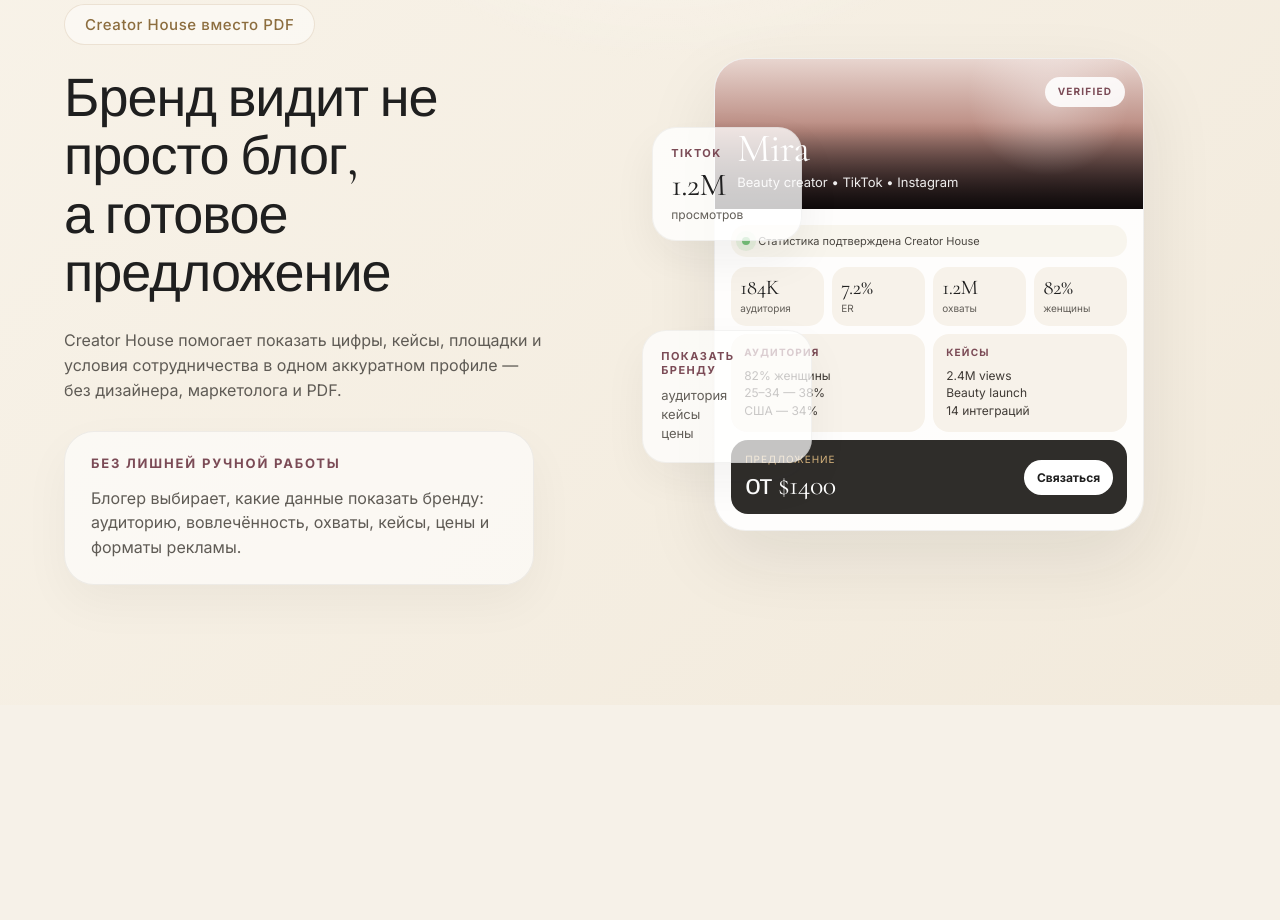
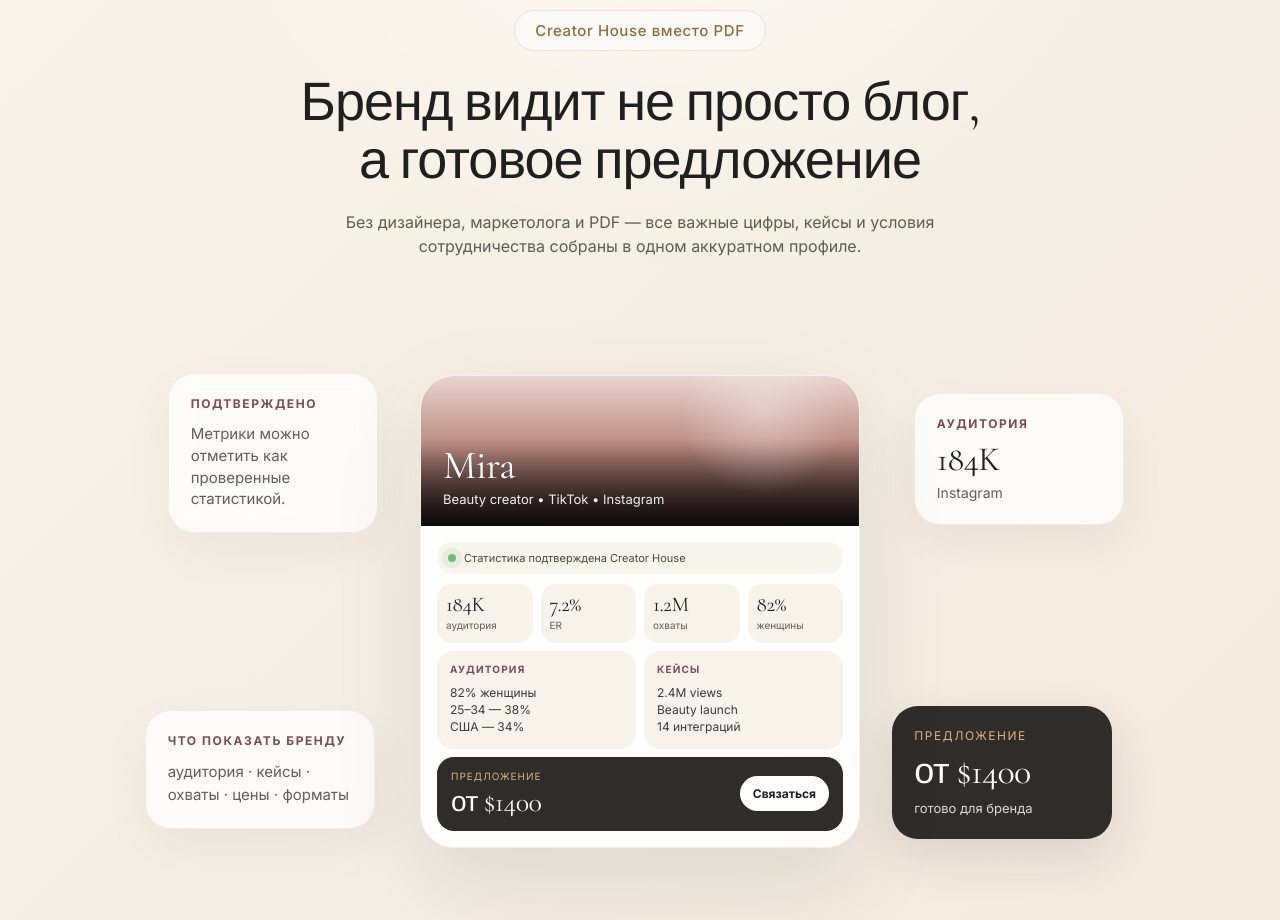
Before and after one commit to tsstish/creator-house, a Next.js app: page / in a window 1280 px wide. Shown: the part 1180-2100 px from the top of the page. Before the commit the page ends 1885 px from the top, so only its background shows below. Built offline with nearby package versions, Linux system fonts and the light colour scheme.

Commit message:
Update page.tsx

```diff
--- a/app/page.tsx
+++ b/app/page.tsx
@@ -218,22 +218,8 @@ export default function Home() {
 
      {/* SHOWCASE SECTION */}
 
-<section
-  style={{
-    padding: "58px 0 96px",
-  }}
->
-  <div
-    style={{
-      display: "grid",
-      gridTemplateColumns: "minmax(380px, 0.9fr) minmax(500px, 1fr)",
-      gap: 62,
-      alignItems: "center",
-    }}
-  >
-    {/* LEFT */}
-
-    <div>
+<section style={{ padding: "64px 0 100px" }}>
+  <div style={{ textAlign: "center", marginBottom: 42 }}>
     <div
       style={{
         display: "inline-flex",
@@ -245,7 +231,7 @@ export default function Home() {
         fontSize: 15,
         fontWeight: 500,
         letterSpacing: ".04em",
-          marginBottom: 26,
+        marginBottom: 24,
       }}
     >
       Creator House вместо PDF
@@ -257,13 +243,12 @@ export default function Home() {
         fontSize: 54,
         lineHeight: 1.08,
         letterSpacing: "-0.018em",
-          maxWidth: 560,
-          margin: "0 0 24px",
+        maxWidth: 760,
+        margin: "0 auto 18px",
       }}
     >
       Бренд видит не просто блог,
-        <br />
-        а готовое предложение
+      <br />а готовое предложение
     </h2>
 
     <p
@@ -271,150 +256,163 @@ export default function Home() {
         fontSize: 16,
         lineHeight: 1.55,
         color: "#5F5B55",
-          maxWidth: 480,
-          margin: "0 0 28px",
+        maxWidth: 620,
+        margin: "0 auto",
       }}
     >
-        Creator House помогает показать цифры, кейсы, площадки и условия
-        сотрудничества в одном аккуратном профиле — без дизайнера, маркетолога
-        и PDF.
+      Без дизайнера, маркетолога и PDF — все важные цифры, кейсы и условия
+      сотрудничества собраны в одном аккуратном профиле.
     </p>
+  </div>
 
   <div
     style={{
       position: "relative",
-          maxWidth: 470,
-          padding: "24px 26px",
-          borderRadius: 30,
-          background: "rgba(255,255,255,.58)",
+      minHeight: 620,
+      display: "flex",
+      justifyContent: "center",
+      alignItems: "center",
+    }}
+  >
+    {/* floating card 1 */}
+    <div
+      style={{
+        position: "absolute",
+        left: "9%",
+        top: 72,
+        width: 210,
+        padding: 22,
+        borderRadius: 26,
+        background: "rgba(255,255,255,.74)",
         border: "1px solid rgba(31,31,31,.06)",
-          boxShadow: "0 18px 48px rgba(31,31,31,.045)",
+        boxShadow: "0 18px 48px rgba(31,31,31,.055)",
+        backdropFilter: "blur(12px)",
       }}
     >
       <div
         style={{
-            fontSize: 13,
-            letterSpacing: ".14em",
+          fontSize: 12,
+          letterSpacing: ".13em",
           textTransform: "uppercase",
           color: "#7B4B56",
           fontWeight: 700,
-            marginBottom: 14,
+          marginBottom: 12,
         }}
       >
-          Без лишней ручной работы
+        Подтверждено
       </div>
-
-        <p
-          style={{
-            margin: 0,
-            fontSize: 16,
-            lineHeight: 1.55,
-            color: "#5F5B55",
-          }}
-        >
-          Блогер выбирает, какие данные показать бренду: аудиторию,
-          вовлечённость, охваты, кейсы, цены и форматы рекламы.
-        </p>
+      <div style={{ fontSize: 15, lineHeight: 1.45, color: "#625E58" }}>
+        Метрики можно отметить как проверенные статистикой.
       </div>
     </div>
 
-    {/* RIGHT MOCKUP */}
-
-    <div
-      style={{
-        position: "relative",
-        height: 520,
-        display: "flex",
-        alignItems: "center",
-        justifyContent: "center",
-      }}
-    >
-      {/* small floating card */}
-
+    {/* floating card 2 */}
     <div
       style={{
         position: "absolute",
-          left: 10,
+        right: "8%",
         top: 92,
-          width: 150,
-          padding: 18,
-          borderRadius: 24,
-          background: "rgba(255,255,255,.78)",
-          border: "1px solid rgba(31,31,31,.05)",
-          boxShadow: "0 18px 44px rgba(31,31,31,.06)",
-          zIndex: 4,
+        width: 210,
+        padding: 22,
+        borderRadius: 26,
+        background: "rgba(255,255,255,.74)",
+        border: "1px solid rgba(31,31,31,.06)",
+        boxShadow: "0 18px 48px rgba(31,31,31,.055)",
+        backdropFilter: "blur(12px)",
       }}
     >
       <div
         style={{
-            fontSize: 11,
+          fontSize: 12,
           letterSpacing: ".13em",
           textTransform: "uppercase",
           color: "#7B4B56",
           fontWeight: 700,
-            marginBottom: 10,
+          marginBottom: 12,
         }}
       >
-          TikTok
+        Аудитория
+      </div>
+      <div className="display" style={{ fontSize: 34, lineHeight: 1, marginBottom: 8 }}>
+        184K
+      </div>
+      <div style={{ fontSize: 14, color: "#625E58" }}>Instagram</div>
     </div>
 
-        <div className="display" style={{ fontSize: 32, lineHeight: 1 }}>
-          1.2M
-        </div>
-
-        <div style={{ fontSize: 12, color: "#625E58", marginTop: 5 }}>
-          просмотров
-        </div>
-      </div>
-
+    {/* floating card 3 */}
     <div
       style={{
         position: "absolute",
-          left: 0,
+        left: "7%",
         bottom: 92,
-          width: 170,
-          padding: 18,
-          borderRadius: 24,
-          background: "rgba(255,255,255,.72)",
-          border: "1px solid rgba(31,31,31,.05)",
-          boxShadow: "0 18px 44px rgba(31,31,31,.05)",
-          zIndex: 4,
+        width: 230,
+        padding: 22,
+        borderRadius: 26,
+        background: "rgba(255,255,255,.74)",
+        border: "1px solid rgba(31,31,31,.06)",
+        boxShadow: "0 18px 48px rgba(31,31,31,.055)",
+        backdropFilter: "blur(12px)",
       }}
     >
       <div
         style={{
-            fontSize: 11,
+          fontSize: 12,
           letterSpacing: ".13em",
           textTransform: "uppercase",
           color: "#7B4B56",
           fontWeight: 700,
-            marginBottom: 10,
+          marginBottom: 12,
         }}
       >
-          Показать бренду
+        Что показать бренду
       </div>
-
-        <div style={{ fontSize: 13, color: "#625E58", lineHeight: 1.45 }}>
-          аудитория
-          <br />
-          кейсы
-          <br />
-          цены
+      <div style={{ fontSize: 15, lineHeight: 1.55, color: "#625E58" }}>
+        аудитория · кейсы · охваты · цены · форматы
       </div>
     </div>
 
-      {/* main mockup */}
-
+    {/* floating card 4 */}
     <div
       style={{
-          width: 430,
-          borderRadius: 32,
+        position: "absolute",
+        right: "9%",
+        bottom: 82,
+        width: 220,
+        padding: 22,
+        borderRadius: 26,
+        background: "#2F2D2A",
+        color: "white",
+        boxShadow: "0 18px 48px rgba(31,31,31,.12)",
+      }}
+    >
+      <div
+        style={{
+          fontSize: 12,
+          letterSpacing: ".13em",
+          textTransform: "uppercase",
+          color: "#D7B47D",
+          marginBottom: 12,
+        }}
+      >
+        Предложение
+      </div>
+      <div className="display" style={{ fontSize: 36, lineHeight: 1, marginBottom: 10 }}>
+        от $1400
+      </div>
+      <div style={{ fontSize: 13, opacity: 0.82 }}>готово для бренда</div>
+    </div>
+
+    {/* center mockup */}
+    <div
+      style={{
+        width: 440,
+        borderRadius: 34,
         overflow: "hidden",
-          background: "rgba(255,255,255,.88)",
+        background: "rgba(255,255,255,.9)",
         border: "1px solid rgba(31,31,31,.06)",
-          boxShadow: "0 28px 76px rgba(31,31,31,.09)",
+        boxShadow: "0 30px 90px rgba(31,31,31,.1)",
         position: "relative",
-          zIndex: 2,
+        zIndex: 5,
       }}
     >
       <div
@@ -434,46 +432,13 @@ export default function Home() {
           }}
         />
 
-          <div
-            style={{
-              position: "absolute",
-              left: 22,
-              bottom: 18,
-              color: "white",
-            }}
-          >
-            <div
-              className="display"
-              style={{
-                fontSize: 40,
-                lineHeight: 1,
-                marginBottom: 6,
-              }}
-            >
+        <div style={{ position: "absolute", left: 22, bottom: 18, color: "white" }}>
+          <div className="display" style={{ fontSize: 40, lineHeight: 1, marginBottom: 6 }}>
             Mira
           </div>
-
           <div style={{ fontSize: 13, opacity: 0.92 }}>
             Beauty creator • TikTok • Instagram
           </div>
-          </div>
-
-          <div
-            style={{
-              position: "absolute",
-              right: 18,
-              top: 18,
-              padding: "9px 13px",
-              borderRadius: 999,
-              background: "rgba(255,255,255,.88)",
-              color: "#7B4B56",
-              fontSize: 10,
-              fontWeight: 700,
-              letterSpacing: ".12em",
-              textTransform: "uppercase",
-            }}
-          >
-            verified
         </div>
       </div>
 
@@ -533,21 +498,8 @@ export default function Home() {
           ))}
         </div>
 
-          <div
-            style={{
-              display: "grid",
-              gridTemplateColumns: "1fr 1fr",
-              gap: 8,
-              marginBottom: 8,
-            }}
-          >
-            <div
-              style={{
-                background: "#f7f2ea",
-                borderRadius: 16,
-                padding: 13,
-              }}
-            >
+        <div style={{ display: "grid", gridTemplateColumns: "1fr 1fr", gap: 8, marginBottom: 8 }}>
+          <div style={{ background: "#f7f2ea", borderRadius: 16, padding: 13 }}>
             <div
               style={{
                 fontSize: 10,
@@ -560,7 +512,6 @@ export default function Home() {
             >
               Аудитория
             </div>
-
             <div style={{ fontSize: 12, lineHeight: 1.45, color: "#3F3A35" }}>
               82% женщины
               <br />
@@ -570,13 +521,7 @@ export default function Home() {
             </div>
           </div>
 
-            <div
-              style={{
-                background: "#f7f2ea",
-                borderRadius: 16,
-                padding: 13,
-              }}
-            >
+          <div style={{ background: "#f7f2ea", borderRadius: 16, padding: 13 }}>
             <div
               style={{
                 fontSize: 10,
@@ -589,7 +534,6 @@ export default function Home() {
             >
               Кейсы
             </div>
-
             <div style={{ fontSize: 12, lineHeight: 1.45, color: "#3F3A35" }}>
               2.4M views
               <br />
@@ -624,7 +568,6 @@ export default function Home() {
             >
               предложение
             </div>
-
             <div className="display" style={{ fontSize: 28, lineHeight: 1 }}>
               от $1400
             </div>
@@ -647,7 +590,6 @@ export default function Home() {
       </div>
     </div>
   </div>
-  </div>
 </section>
       </section>
     </main>
```
Lines whose indentation alone changed are shown as unchanged.
